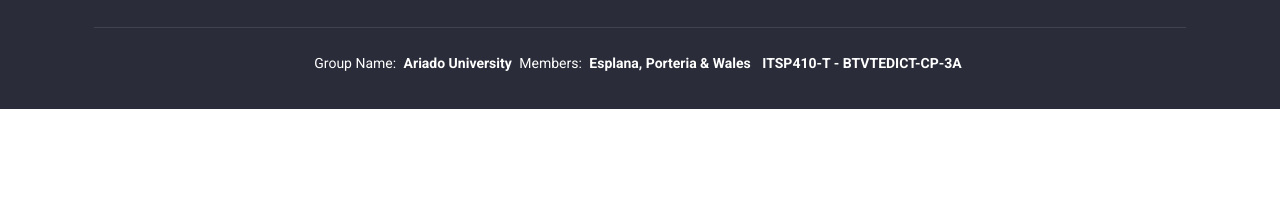
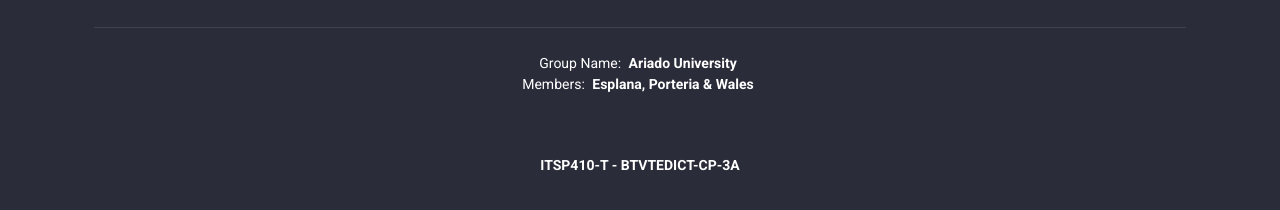
Before and after one commit to kcspov/eGovWatch, a plain HTML site: page index.html in a window 1280 px wide. Shown: the part 2861-3071 px from the top of the page. Before the commit the page ends 2970 px from the top, so only its background shows below. Drawn offline with nearby package versions, Linux system fonts and the light colour scheme.

Commit message:
Update index.html

```diff
--- a/index.html
+++ b/index.html
@@ -312,11 +312,12 @@
       <div class="container">
         <div class="copyright">
           <span>Group Name:</span> <strong class="px-1 sitename">Ariado University</strong>
-          <span>Members:</span> <strong class="px-1 sitename">Esplana, Porteria & Wales</strong>
+        </div>
+        <div class="members">
+         <span>Members:</span> <strong class="px-1 sitename">Esplana, Porteria & Wales</strong>
+        </div>
+        <div class="section">
           <strong class="px-1 sitename">ITSP410-T - BTVTEDICT-CP-3A</strong>
-        </div>
-        <div class="credits">
-
         </div>
       </div>
     </div>
```
